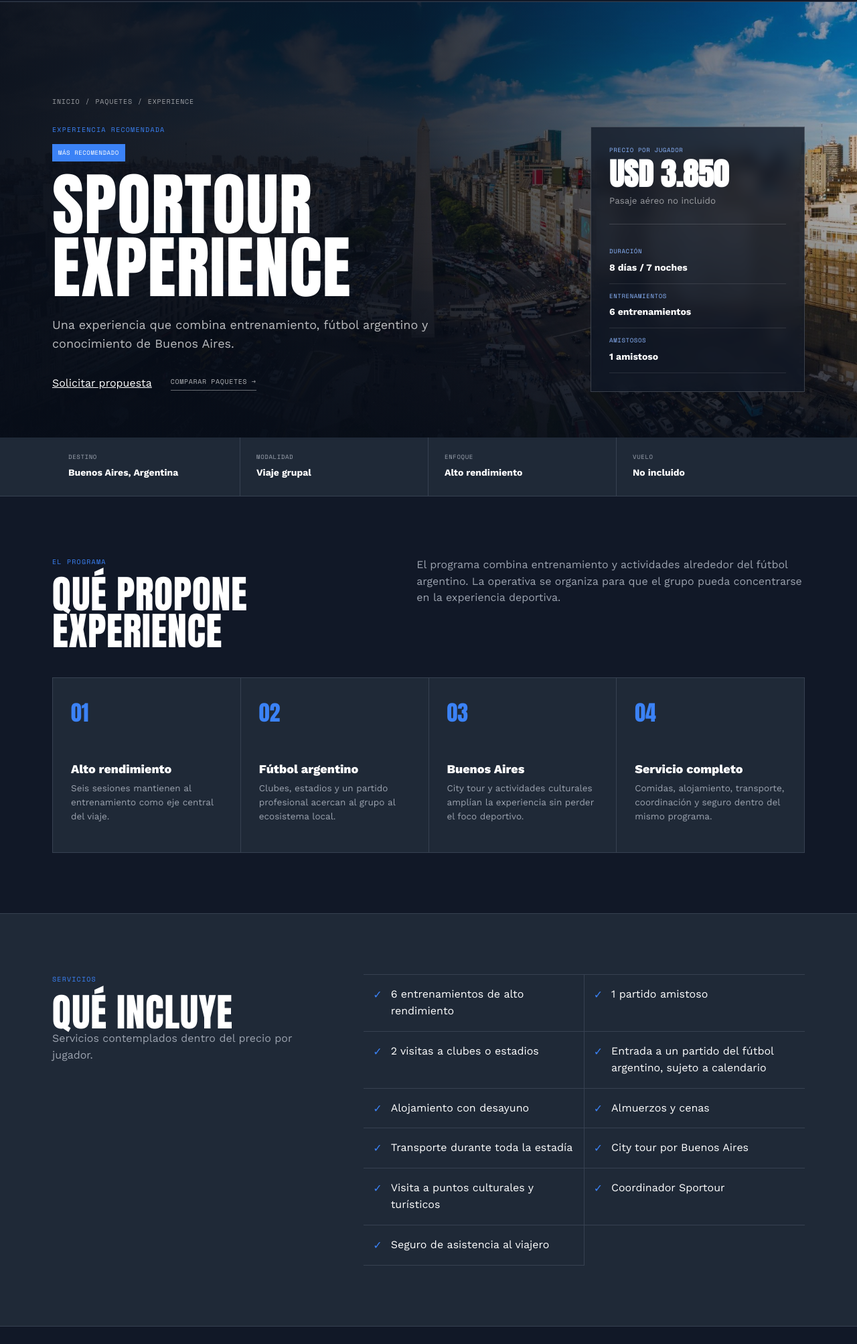
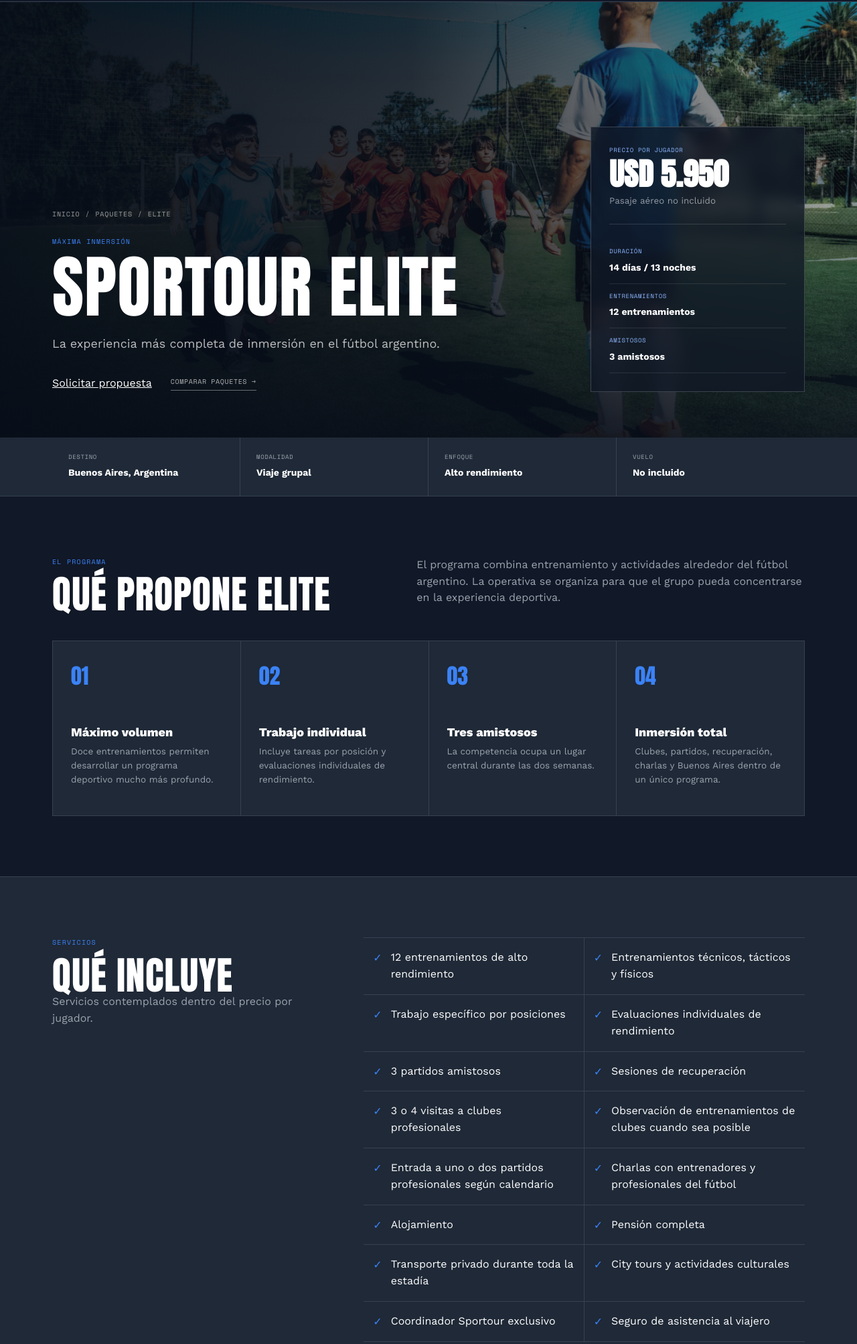
Before and after one commit to NachoMarcolin/sportour1, a plain HTML site: page pages/paquete-elite.html in a window 1280 px wide. Shown: the part 65-2071 px from the top of the page at 67% size. Drawn offline with nearby package versions, Linux system fonts and the light colour scheme.

Commit message:
arreglo paquete elite

```diff
--- a/pages/paquete-elite.html
+++ b/pages/paquete-elite.html
@@ -3,8 +3,8 @@
 <head>
   <meta charset="UTF-8">
   <meta name="viewport" content="width=device-width, initial-scale=1.0">
-  <title>SPORTOUR EXPERIENCE | SporTour</title>
-  <meta name="description" content="Una experiencia que combina entrenamiento, fútbol argentino y conocimiento de Buenos Aires.">
+  <title>SPORTOUR ELITE | SporTour</title>
+  <meta name="description" content="La experiencia más completa de inmersión en el fútbol argentino.">
   <link rel="preconnect" href="https://fonts.googleapis.com">
   <link rel="preconnect" href="https://fonts.gstatic.com" crossorigin>
   <link href="https://fonts.googleapis.com/css2?family=Anton&family=Work+Sans:wght@400;500;600;700;800&family=Space+Mono:wght@400;700&display=swap" rel="stylesheet">
@@ -35,17 +35,17 @@
 
 <main>
   <header class="pkg-detail-hero">
-    <div class="pkg-detail-bg" style="background-image:url('../img/buenosaires1.jpg')"></div>
+    <div class="pkg-detail-bg" style="background-image:url('../img/partidos1.avif')"></div>
     <div class="wrap pkg-detail-hero-grid">
       <div class="pkg-detail-copy">
         <div class="pkg-detail-breadcrumb">
           <a href="../index.html">Inicio</a><span>/</span>
-          <a href="../index.html#paquetes">Paquetes</a><span>/</span><span>Experience</span>
+          <a href="../index.html#paquetes">Paquetes</a><span>/</span><span>Elite</span>
         </div>
-        <span class="pkg-detail-kicker">Experiencia recomendada</span>
-        <span class="pkg-featured">Más recomendado</span>
-        <h1>SPORTOUR EXPERIENCE</h1>
-        <p>Una experiencia que combina entrenamiento, fútbol argentino y conocimiento de Buenos Aires.</p>
+        <span class="pkg-detail-kicker">Máxima inmersión</span>
+
+        <h1>SPORTOUR ELITE</h1>
+        <p>La experiencia más completa de inmersión en el fútbol argentino.</p>
         <div class="pkg-detail-actions">
           <a class="btn primary" href="../index.html#contacto">Solicitar propuesta</a>
           <a class="pkg-detail-back" href="../index.html#paquetes">Comparar paquetes →</a>
@@ -54,12 +54,12 @@
 
       <aside class="pkg-price-card">
         <span>Precio por jugador</span>
-        <strong>USD 3.850</strong>
+        <strong>USD 5.950</strong>
         <small>Pasaje aéreo no incluido</small>
         <div class="pkg-price-line"></div>
-        <div><span>Duración</span><b>8 días / 7 noches</b></div>
-        <div><span>Entrenamientos</span><b>6 entrenamientos</b></div>
-        <div><span>Amistosos</span><b>1 amistoso</b></div>
+        <div><span>Duración</span><b>14 días / 13 noches</b></div>
+        <div><span>Entrenamientos</span><b>12 entrenamientos</b></div>
+        <div><span>Amistosos</span><b>3 amistosos</b></div>
       </aside>
     </div>
   </header>
@@ -76,13 +76,13 @@
   <section class="pkg-detail-section">
     <div class="wrap">
       <div class="pkg-detail-section-head">
-        <div><span class="pkg-detail-kicker">El programa</span><h2>Qué propone Experience</h2></div>
+        <div><span class="pkg-detail-kicker">El programa</span><h2>Qué propone Elite</h2></div>
         <p>El programa combina entrenamiento y actividades alrededor del fútbol argentino. La operativa se organiza para que el grupo pueda concentrarse en la experiencia deportiva.</p>
       </div>
-      <div class="pkg-detail-pillars"><article class="pkg-detail-pillar"><span>01</span><h3>Alto rendimiento</h3><p>Seis sesiones mantienen al entrenamiento como eje central del viaje.</p></article>
-<article class="pkg-detail-pillar"><span>02</span><h3>Fútbol argentino</h3><p>Clubes, estadios y un partido profesional acercan al grupo al ecosistema local.</p></article>
-<article class="pkg-detail-pillar"><span>03</span><h3>Buenos Aires</h3><p>City tour y actividades culturales amplían la experiencia sin perder el foco deportivo.</p></article>
-<article class="pkg-detail-pillar"><span>04</span><h3>Servicio completo</h3><p>Comidas, alojamiento, transporte, coordinación y seguro dentro del mismo programa.</p></article></div>
+      <div class="pkg-detail-pillars"><article class="pkg-detail-pillar"><span>01</span><h3>Máximo volumen</h3><p>Doce entrenamientos permiten desarrollar un programa deportivo mucho más profundo.</p></article>
+<article class="pkg-detail-pillar"><span>02</span><h3>Trabajo individual</h3><p>Incluye tareas por posición y evaluaciones individuales de rendimiento.</p></article>
+<article class="pkg-detail-pillar"><span>03</span><h3>Tres amistosos</h3><p>La competencia ocupa un lugar central durante las dos semanas.</p></article>
+<article class="pkg-detail-pillar"><span>04</span><h3>Inmersión total</h3><p>Clubes, partidos, recuperación, charlas y Buenos Aires dentro de un único programa.</p></article></div>
     </div>
   </section>
 
@@ -93,16 +93,21 @@
         <h2>Qué incluye</h2>
         <p>Servicios contemplados dentro del precio por jugador.</p>
       </div>
-      <ul class="pkg-includes-list"><li><span>✓</span>6 entrenamientos de alto rendimiento</li>
-<li><span>✓</span>1 partido amistoso</li>
-<li><span>✓</span>2 visitas a clubes o estadios</li>
-<li><span>✓</span>Entrada a un partido del fútbol argentino, sujeto a calendario</li>
-<li><span>✓</span>Alojamiento con desayuno</li>
-<li><span>✓</span>Almuerzos y cenas</li>
-<li><span>✓</span>Transporte durante toda la estadía</li>
-<li><span>✓</span>City tour por Buenos Aires</li>
-<li><span>✓</span>Visita a puntos culturales y turísticos</li>
-<li><span>✓</span>Coordinador Sportour</li>
+      <ul class="pkg-includes-list"><li><span>✓</span>12 entrenamientos de alto rendimiento</li>
+<li><span>✓</span>Entrenamientos técnicos, tácticos y físicos</li>
+<li><span>✓</span>Trabajo específico por posiciones</li>
+<li><span>✓</span>Evaluaciones individuales de rendimiento</li>
+<li><span>✓</span>3 partidos amistosos</li>
+<li><span>✓</span>Sesiones de recuperación</li>
+<li><span>✓</span>3 o 4 visitas a clubes profesionales</li>
+<li><span>✓</span>Observación de entrenamientos de clubes cuando sea posible</li>
+<li><span>✓</span>Entrada a uno o dos partidos profesionales según calendario</li>
+<li><span>✓</span>Charlas con entrenadores y profesionales del fútbol</li>
+<li><span>✓</span>Alojamiento</li>
+<li><span>✓</span>Pensión completa</li>
+<li><span>✓</span>Transporte privado durante toda la estadía</li>
+<li><span>✓</span>City tours y actividades culturales</li>
+<li><span>✓</span>Coordinador Sportour exclusivo</li>
 <li><span>✓</span>Seguro de asistencia al viajero</li></ul>
     </div>
   </section>
@@ -132,7 +137,7 @@
   <section class="pkg-detail-cta">
     <div class="wrap pkg-detail-cta-grid">
       <div>
-        <span class="pkg-detail-kicker">SPORTOUR EXPERIENCE</span>
+        <span class="pkg-detail-kicker">SPORTOUR ELITE</span>
         <h2>¿Este es el programa indicado para tu equipo?</h2>
         <p>Contanos cuántos jugadores viajan, sus edades y las fechas estimadas.</p>
       </div>
```
